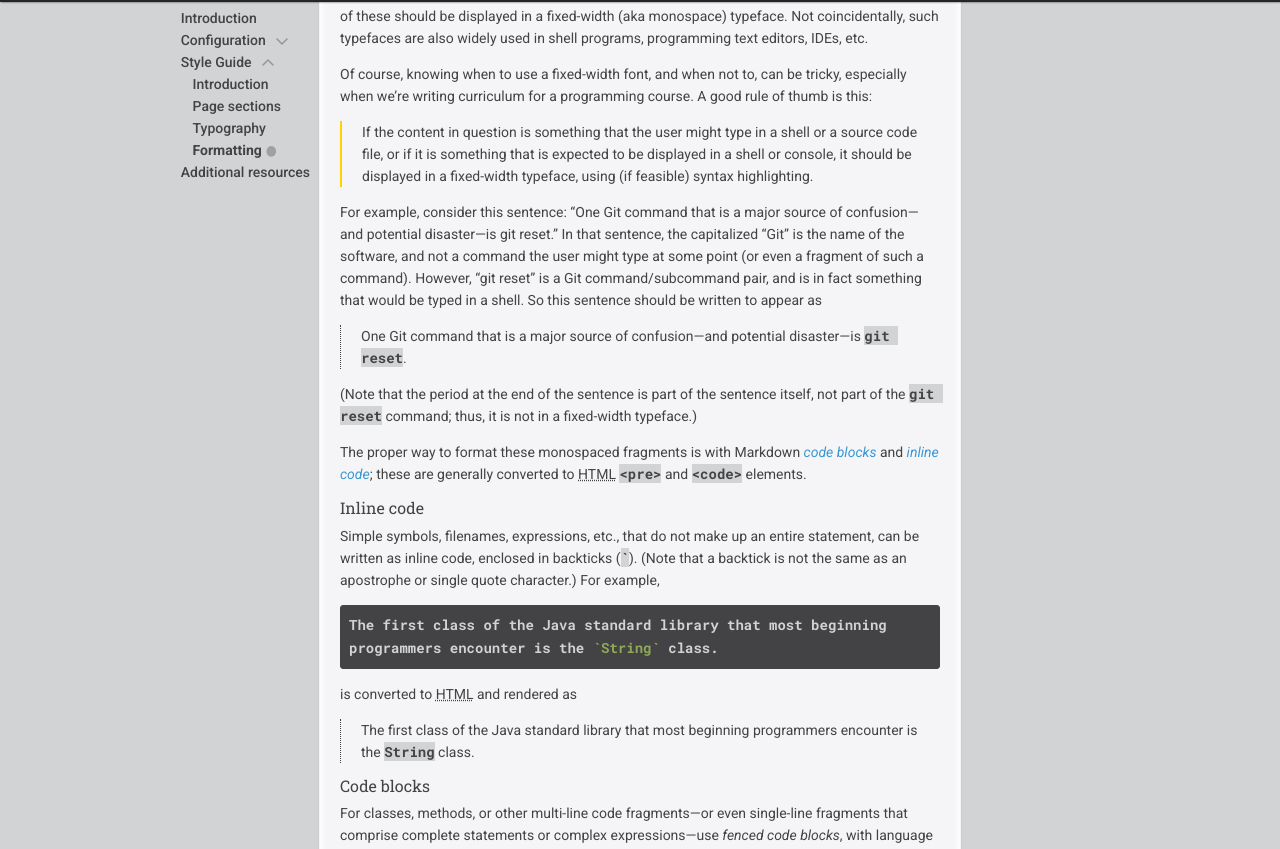
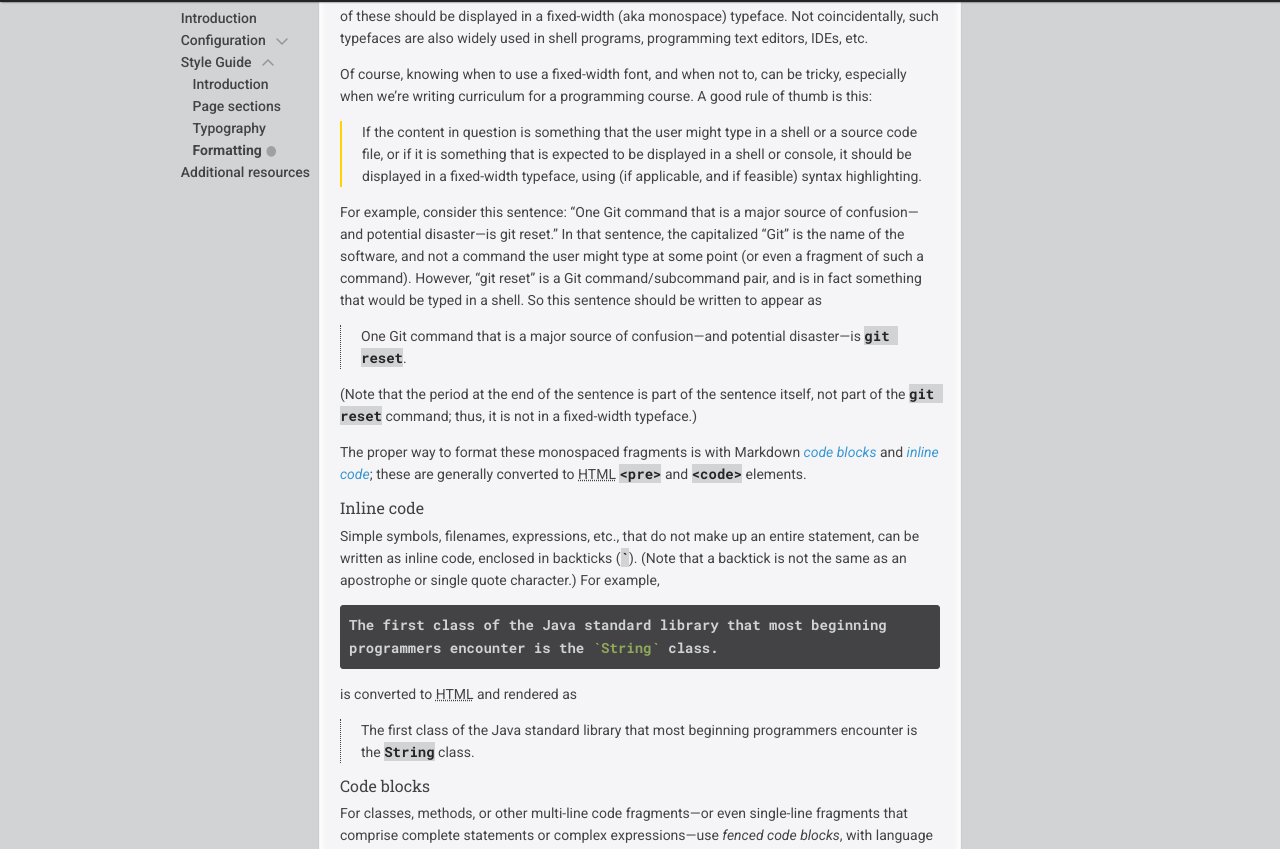
Before and after one commit to ddc-java/ddc-day-book, a Jekyll site: the page built from content/formatting.md, in a window 1280 px wide and 1400 px high, scrolled down 1687 px. Shown: the part 90-939 px from the top of the window. Built offline with Jekyll 4.4.1, drawn with Linux system fonts in a browser that asks for light colours; nearby versions of some CDN libraries; our own code applies the rules of GitHub Pages for plain Markdown files; formulas are drawn with MathJax 3.

Commit message:
Try extra dark for inline code text

```diff
--- a/_sass/ddc-day-book.scss
+++ b/_sass/ddc-day-book.scss
@@ -305,7 +305,7 @@
   white-space: pre-wrap;
 
   background-color: $code-highlight-color;
-  color: $base-dark-color;
+  color: $extra-dark-color;
 
   &.normal-weight {
     font-weight: normal;
--- a/content/formatting.md
+++ b/content/formatting.md
@@ -75,7 +75,7 @@
 
 Of course, knowing when to use a fixed-width font, and when not to, can be tricky, especially when we're writing curriculum for a programming course. A good rule of thumb is this:
 
-> If the content in question is something that the user might type in a shell or a source code file, or if it is something that is expected to be displayed in a shell or console, it should be displayed in a fixed-width typeface, using (if feasible) syntax highlighting.
+> If the content in question is something that the user might type in a shell or a source code file, or if it is something that is expected to be displayed in a shell or console, it should be displayed in a fixed-width typeface, using (if applicable, and if feasible) syntax highlighting.
 
 For example, consider this sentence: "One Git command that is a major source of confusion---and potential disaster---is git reset." In that sentence, the capitalized "Git" is the name of the software, and not a command the user might type at some point (or even a fragment of such a command). However, "git reset" is a Git command/subcommand pair, and is in fact something that would be typed in a shell. So this sentence should be written to appear as
 
```
